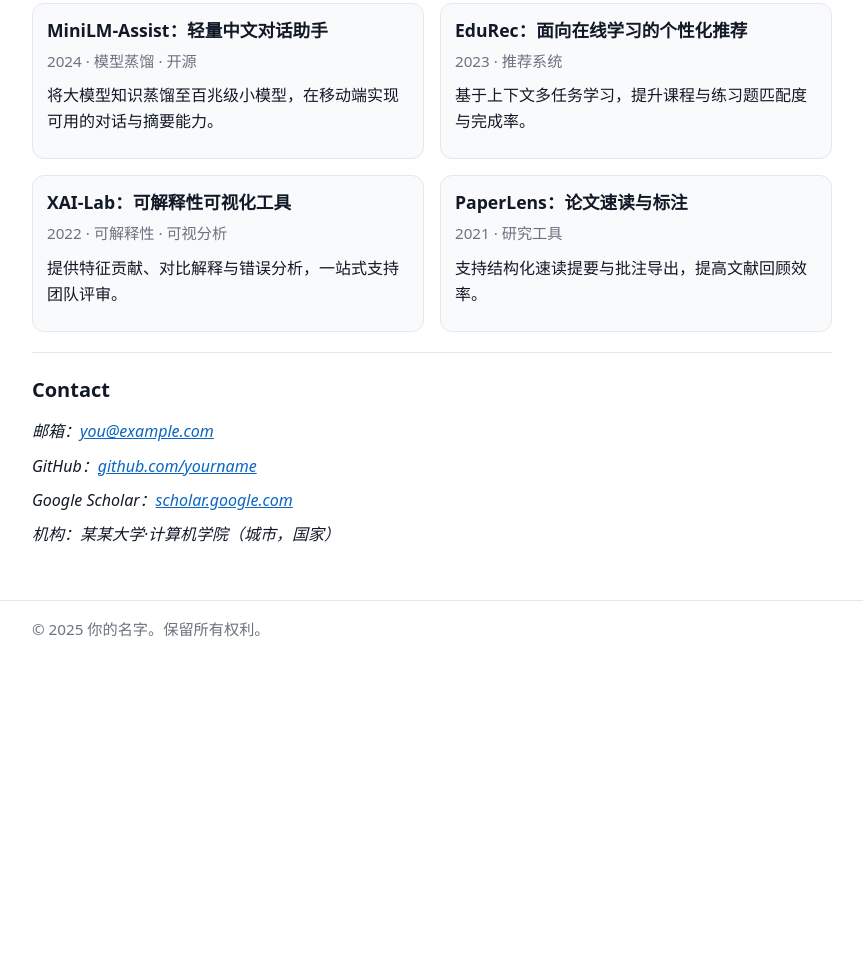
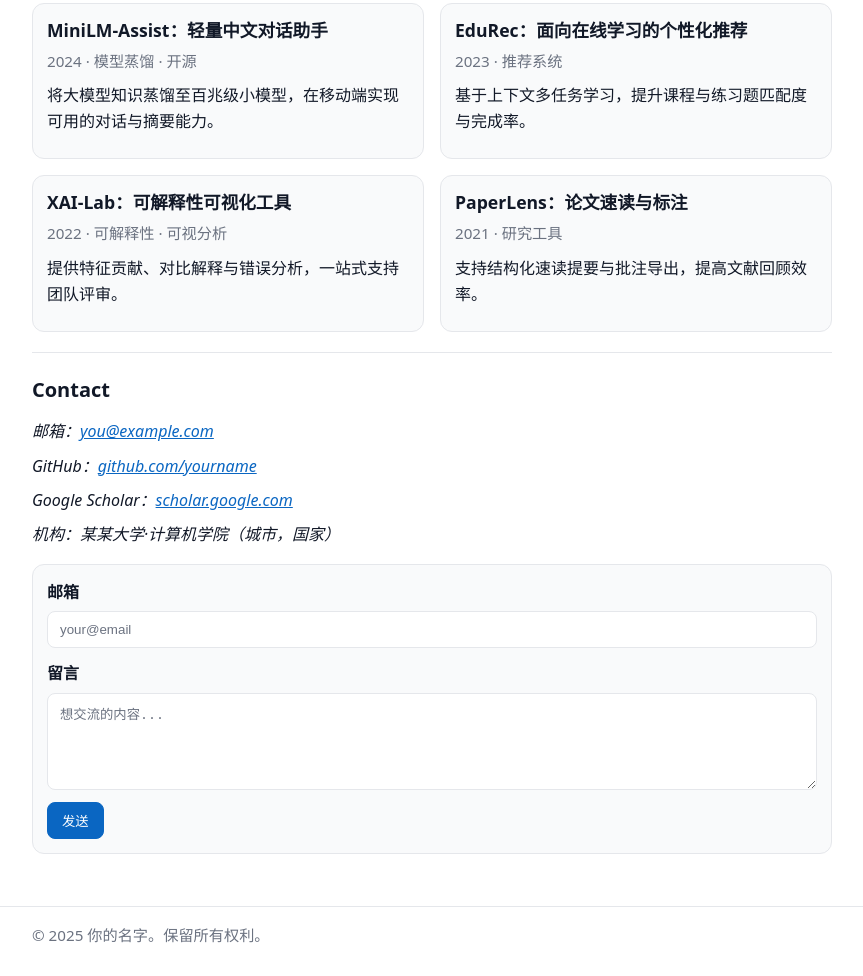
Before and after one commit to YannJY02/comm-mini-site, a plain HTML site: page index.html in a window 1280 px wide. Shown: the part 395-1371 px from the top of the page, without its empty margins (208-1071 px from the left). Before the commit the page ends 1065 px from the top, so only its background shows below. Drawn offline with Linux system fonts and the light colour scheme.

Commit message:
feat(contact): add backendless form

```diff
--- a/index.html
+++ b/index.html
@@ -107,6 +107,19 @@
             <li>机构：某某大学·计算机学院（城市，国家）</li>
           </ul>
         </address>
+
+        <form class="contact-form" method="post" action="">
+          <!-- TODO: 替换为你的后端/无后端表单处理地址，例如 Netlify Forms、Formspree 或 Cloudflare Pages Functions -->
+          <div class="form-row">
+            <label for="email">邮箱</label>
+            <input type="email" id="email" name="email" placeholder="your@email" required />
+          </div>
+          <div class="form-row">
+            <label for="message">留言</label>
+            <textarea id="message" name="message" rows="5" placeholder="想交流的内容..." required></textarea>
+          </div>
+          <button type="submit" class="btn">发送</button>
+        </form>
       </section>
     </main>
 
--- a/style.css
+++ b/style.css
@@ -172,6 +172,54 @@ p {
 a { color: var(--primary); }
 a:focus-visible { outline: 2px solid var(--primary); outline-offset: 2px; }
 
+/* Contact form */
+.contact-form {
+  margin-top: 1rem;
+  background: var(--surface);
+  border: 1px solid var(--border);
+  border-radius: 0.75rem;
+  padding: 0.875rem;
+}
+
+.form-row {
+  display: grid;
+  gap: 0.375rem;
+  margin-bottom: 0.75rem;
+}
+
+label {
+  font-weight: 600;
+}
+
+input[type="email"],
+textarea {
+  width: 100%;
+  padding: 0.625rem 0.75rem;
+  border: 1px solid var(--border);
+  border-radius: 0.5rem;
+  background: var(--bg);
+  color: var(--text);
+}
+
+input::placeholder,
+textarea::placeholder {
+  color: var(--muted);
+}
+
+.btn {
+  appearance: none;
+  border: 1px solid var(--primary);
+  background: var(--primary);
+  color: #fff;
+  padding: 0.5rem 0.875rem;
+  border-radius: 0.5rem;
+}
+
+.btn:hover,
+.btn:focus-visible {
+  filter: brightness(0.95);
+}
+
 /* Footer */
 .site-footer {
   border-top: 1px solid var(--border);
```
